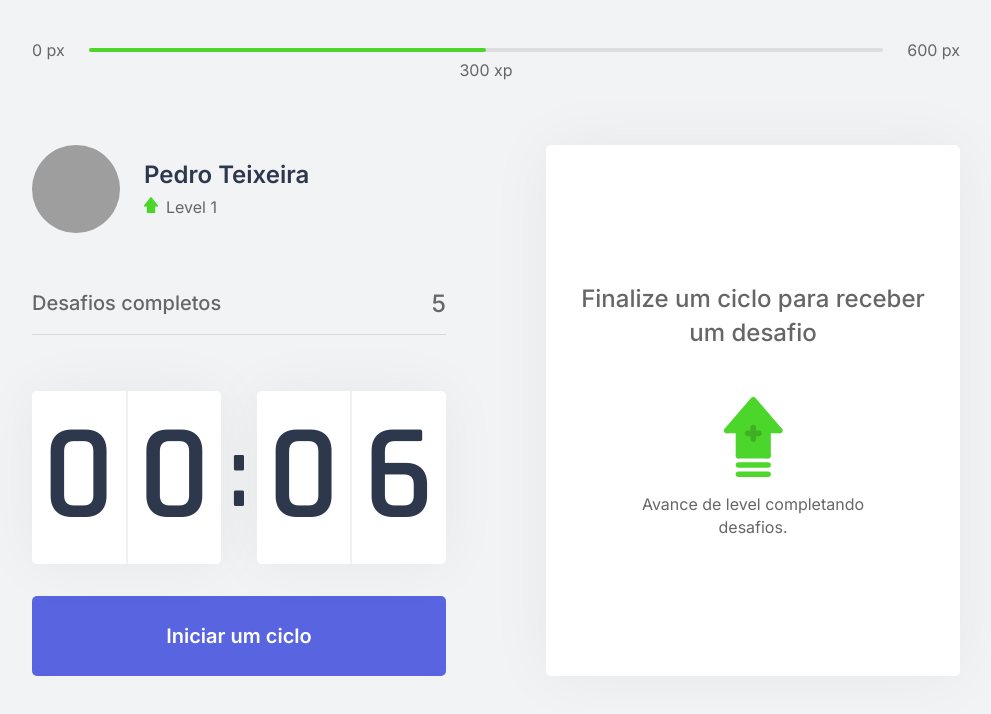
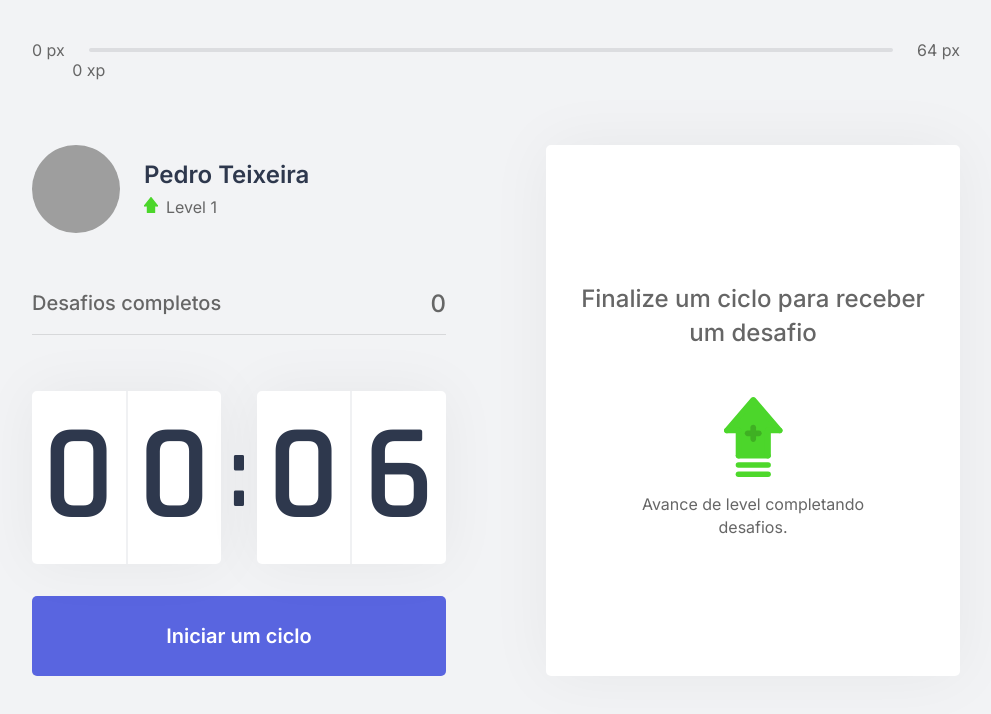
Before and after one commit to PedroTeixeiraa/move.it-1.0, a Next.js app: page / in a window 1280 px wide. Shown: the top 714 px of the page, without its empty margins (144-1135 px from the left). Built offline with nearby package versions, Linux system fonts and the light colour scheme; grey boxes are pictures that could not be loaded.

Commit message:
feat: add experience to next level

```diff
--- a/src/components/CompletedChallenges.tsx
+++ b/src/components/CompletedChallenges.tsx
@@ -1,10 +1,14 @@
+import { useContext } from 'react'
+import { ChallengesContext } from '../contexts/ChallegensContext'
 import styles from '../styles/components/CompletedChallenges.module.css'
 
 export function CompletedChallenges() {
+  const { challengesCompleted } = useContext(ChallengesContext)
+
   return (
     <div className={styles.completedChallengesContainer}>
       <span>Desafios completos</span>
-      <span>5</span>
+      <span>{challengesCompleted}</span>
     </div>
   )
 }
--- a/src/components/ExperienceBar.tsx
+++ b/src/components/ExperienceBar.tsx
@@ -1,17 +1,23 @@
+import { useContext } from 'react'
+import { ChallengesContext } from '../contexts/ChallegensContext'
 import styles from '../styles/components/ExperienceBar.module.css'
 
 export function ExperienceBar() {
+  const { currentExperience, experienceToNextLevel } = useContext(ChallengesContext)
+
+  const percentToNextLevel = Math.round(currentExperience * 100) / experienceToNextLevel
+
   return (
     <header className={styles.experienceBar}>
       <span>0 px</span>
       <div>
-        <div style={{ width: '50%' }} />
+        <div style={{ width: `${percentToNextLevel}%` }} />
 
-        <span className={styles.currentExperience} style={{ left: '50%'}}>
-          300 xp
+        <span className={styles.currentExperience} style={{ left: `${percentToNextLevel}%` }}>
+          {currentExperience} xp
         </span>
       </div>
-      <span>600 px</span>
+      <span>{experienceToNextLevel} px</span>
     </header>
   )
 }
--- a/src/contexts/ChallegensContext.tsx
+++ b/src/contexts/ChallegensContext.tsx
@@ -12,6 +12,7 @@
   currentExperience: number;
   challengesCompleted: number;
   activeChallenge: Challenge;
+  experienceToNextLevel: number;
   levelUp: () => void;
   startNewChallenge: () => void;
   resetChallenge: () => void;
@@ -29,6 +30,8 @@
   const [challengesCompleted, setChallengesCompleted] = useState(0)
 
   const [activeChallenge, setActiveChallenge] = useState(null)
+
+  const experienceToNextLevel = Math.pow((level + 1) * 4, 2)
 
   function levelUp() {
     setLevel(level + 1)
@@ -55,6 +58,7 @@
         startNewChallenge,
         activeChallenge,
         resetChallenge,
+        experienceToNextLevel,
       }}
     >
       {children}
```
